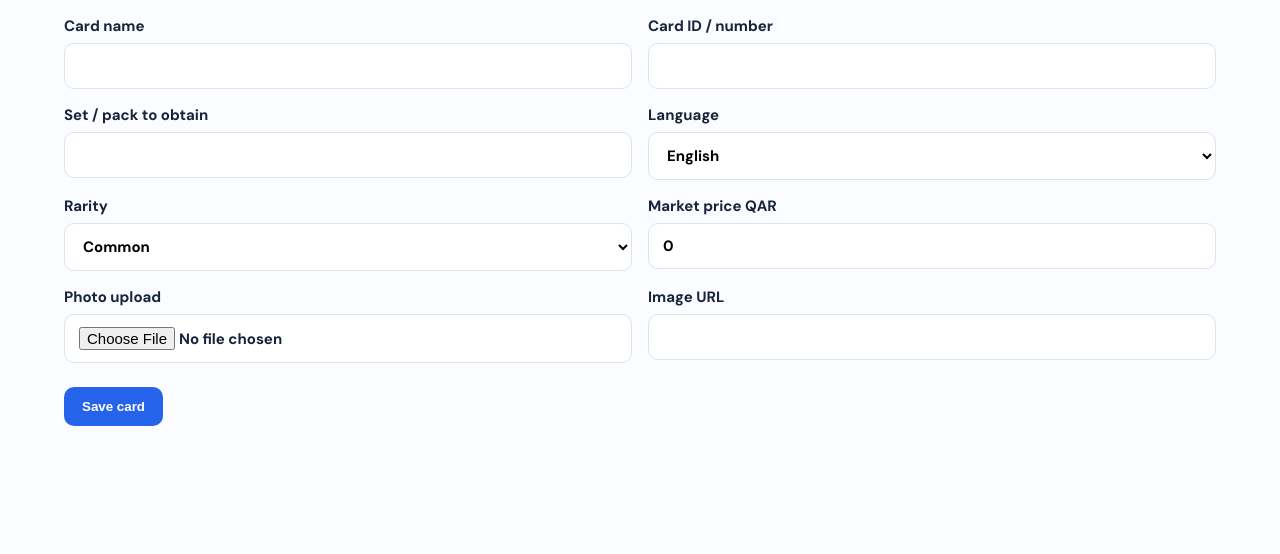
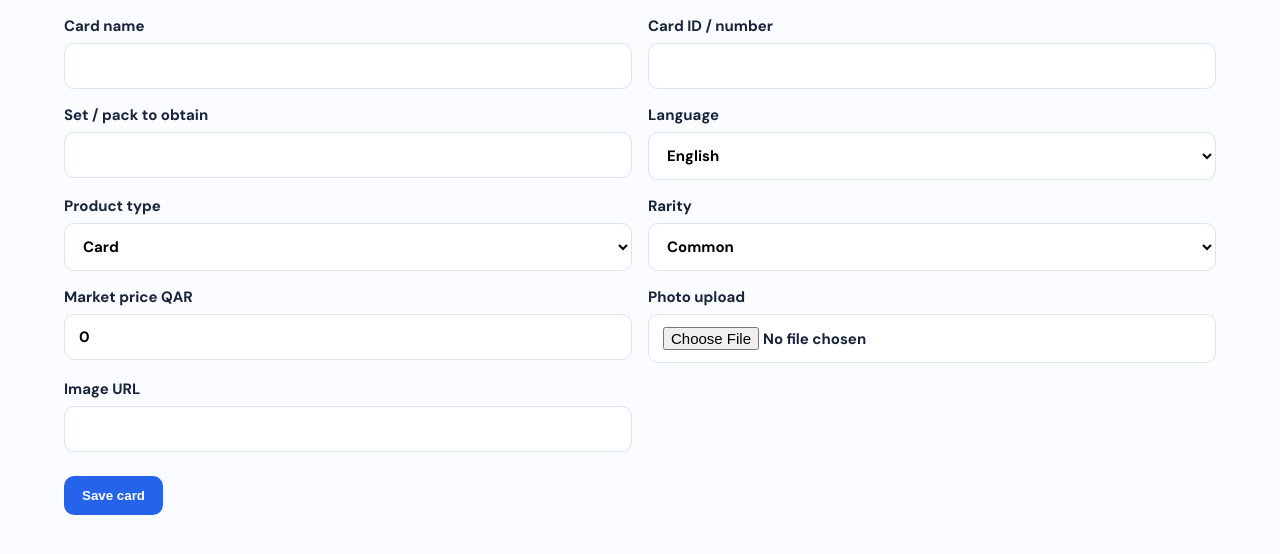
Before and after one commit to shinuxAKI/PokeMarket, an ASP.NET Core app: page /Cards/Create in a window 1280 px wide. Shown: the part 146-700 px from the top of the page. Run offline with ASP.NET Core 8, Linux system fonts and the light colour scheme; the visitor is signed in with stand-in values (Sample User, id 1).

Commit message:
Allow catalogue admins to add cards, booster packs and trainer boxes

```diff
--- a/PokemonMvc/Views/Cards/_Form.cshtml
+++ b/PokemonMvc/Views/Cards/_Form.cshtml
@@ -1,2 +1,2 @@
 @model Card
-<div class="formgrid"><label>Card name<input asp-for="Name"></label><label>Card ID / number<input asp-for="CardNumber"></label><label>Set / pack to obtain<input asp-for="SetName"></label><label>Language<select asp-for="Language"><option>English</option><option>Japanese</option></select></label><label>Rarity<select asp-for="Rarity"><option>Common</option><option>Rare</option><option>Super Rare</option><option>Ultra Rare</option><option>Illustration Rare</option><option>Special Illustration Rare</option></select></label><label>Market price QAR<input asp-for="MarketPriceQar" type="number" step="0.01"></label><label>Photo upload<input type="file" name="photo" accept="image/*"></label><label>Image URL<input asp-for="ImageUrl"></label></div>
+<div class="formgrid"><label>Card name<input asp-for="Name"></label><label>Card ID / number<input asp-for="CardNumber"></label><label>Set / pack to obtain<input asp-for="SetName"></label><label>Language<select asp-for="Language"><option>English</option><option>Japanese</option></select></label><label>Product type<select asp-for="ProductType"><option>Card</option><option>Booster Pack</option><option>Trainer Box</option></select></label><label>Rarity<select asp-for="Rarity"><option>Common</option><option>Rare</option><option>Super Rare</option><option>Ultra Rare</option><option>Illustration Rare</option><option>Special Illustration Rare</option></select></label><label>Market price QAR<input asp-for="MarketPriceQar" type="number" step="0.01"></label><label>Photo upload<input type="file" name="photo" accept="image/*"></label><label>Image URL<input asp-for="ImageUrl"></label></div>
```
